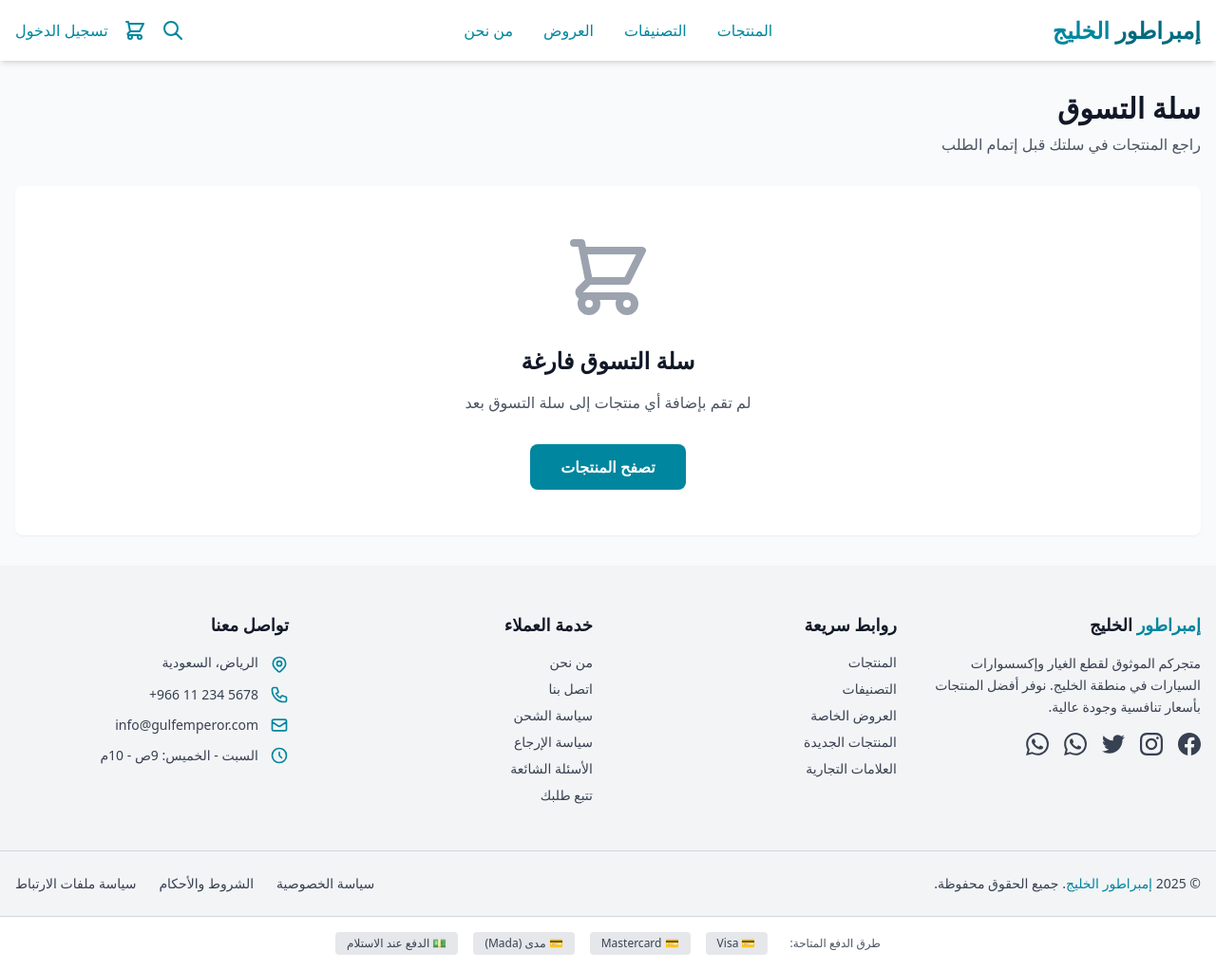
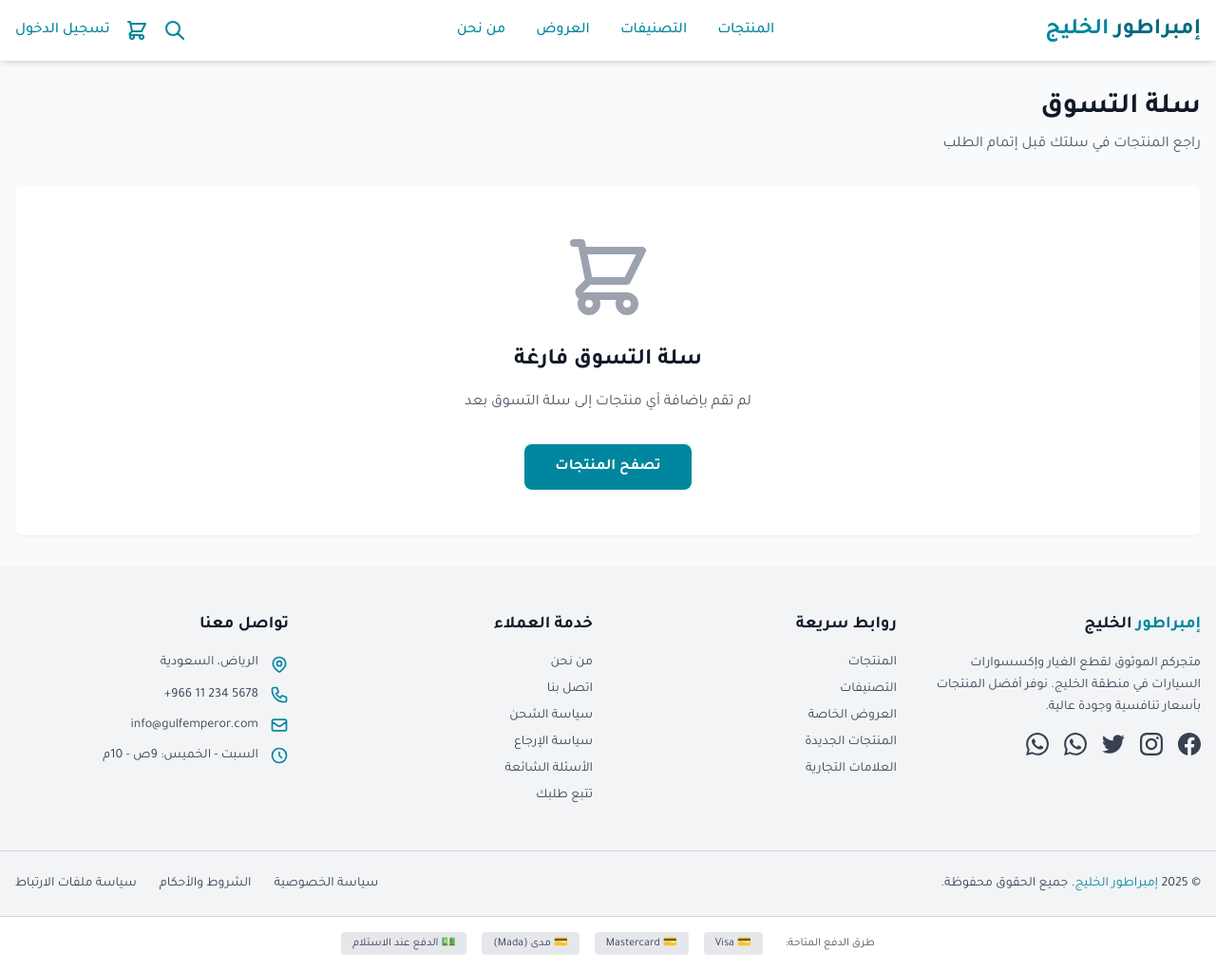
Before and after one commit to ramzi123-ops/gulf-empire, a Django app: template apps/orders/templates/orders/cart.html in a window 1280 px wide. Shown: the whole page at 95% size. Run offline with Django 3.2, Linux system fonts and the light colour scheme; the template is opened without the code that fills it, so the values that code supplies are empty; style sheets or scripts are compiled from the project's sources.

Commit message:
adding Tajawal font

```diff
--- a/tailwind.config.js
+++ b/tailwind.config.js
@@ -22,6 +22,10 @@ module.exports = {
           900: '#001A20',
         },
       },
+      fontFamily: {
+        sans: ['Tajawal', 'sans-serif'],
+        arabic: ['Tajawal', 'sans-serif'],
+      },
     },
   },
   plugins: [],
--- a/templates/base.html
+++ b/templates/base.html
@@ -5,6 +5,11 @@
     <meta charset="UTF-8">
     <meta name="viewport" content="width=device-width, initial-scale=1.0">
     <title>{% block title %}الإمبراطور الخليجي{% endblock %}</title>
+
+    <!-- Tajawal Font -->
+    <link rel="preconnect" href="https://fonts.googleapis.com">
+    <link rel="preconnect" href="https://fonts.gstatic.com" crossorigin>
+    <link href="https://fonts.googleapis.com/css2?family=Tajawal:wght@300;400;500;700;800;900&display=swap" rel="stylesheet">
 
     <link href="{% static 'css/output.css' %}" rel="stylesheet">
 
@@ -14,11 +19,13 @@
             margin: 0;
             padding: 0;
             box-sizing: border-box;
+            font-family: 'Tajawal', sans-serif;
         }
         html, body {
             margin: 0 !important;
             padding: 0 !important;
             overflow-x: hidden;
+            font-family: 'Tajawal', sans-serif;
         }
         body {
             padding-top: 0 !important;
@@ -61,7 +68,7 @@
     {% block extra_head %}{% endblock %}
     {% block extra_css %}{% endblock %}
 </head>
-<body class="bg-gray-50 font-sans" style="margin: 0 !important; padding: 0 !important;">
+<body class="bg-gray-50" style="margin: 0 !important; padding: 0 !important; font-family: 'Tajawal', sans-serif;">
 
     {% include "partials/navbar.html" %}
 
```
